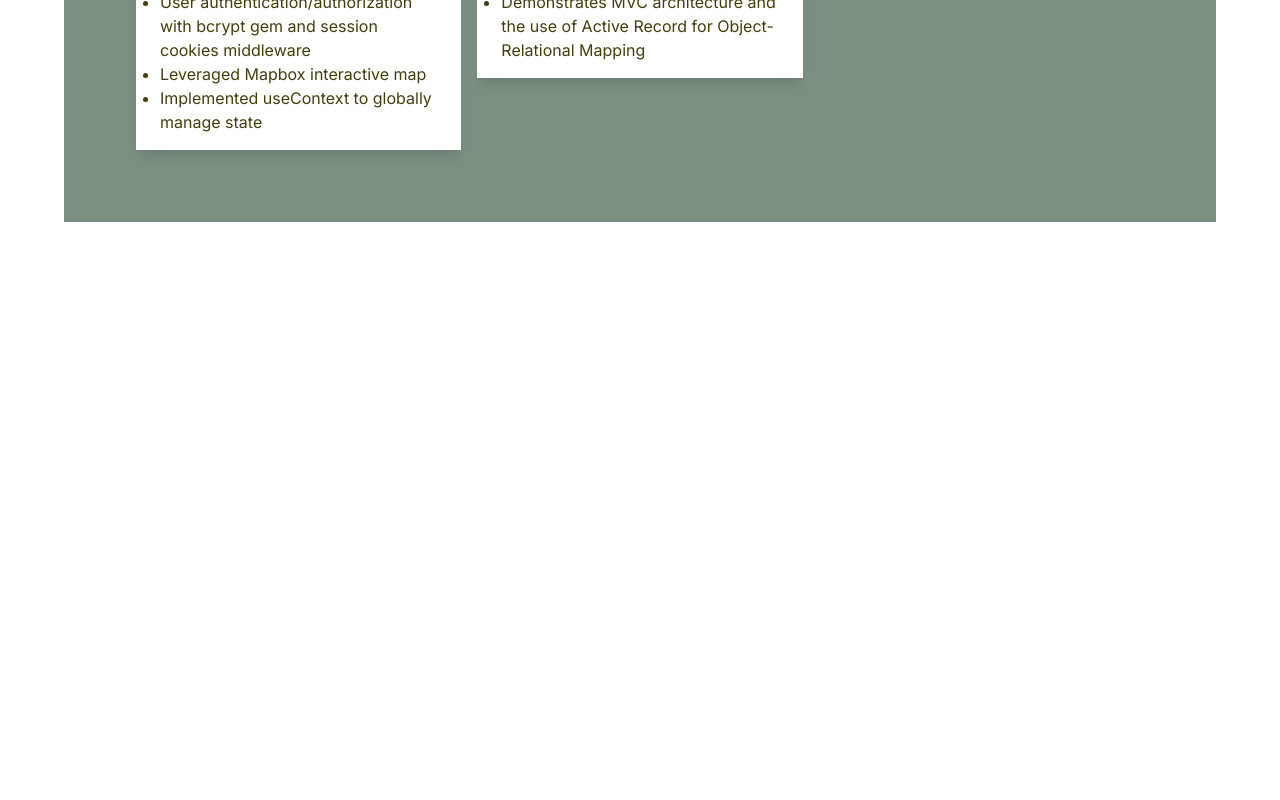
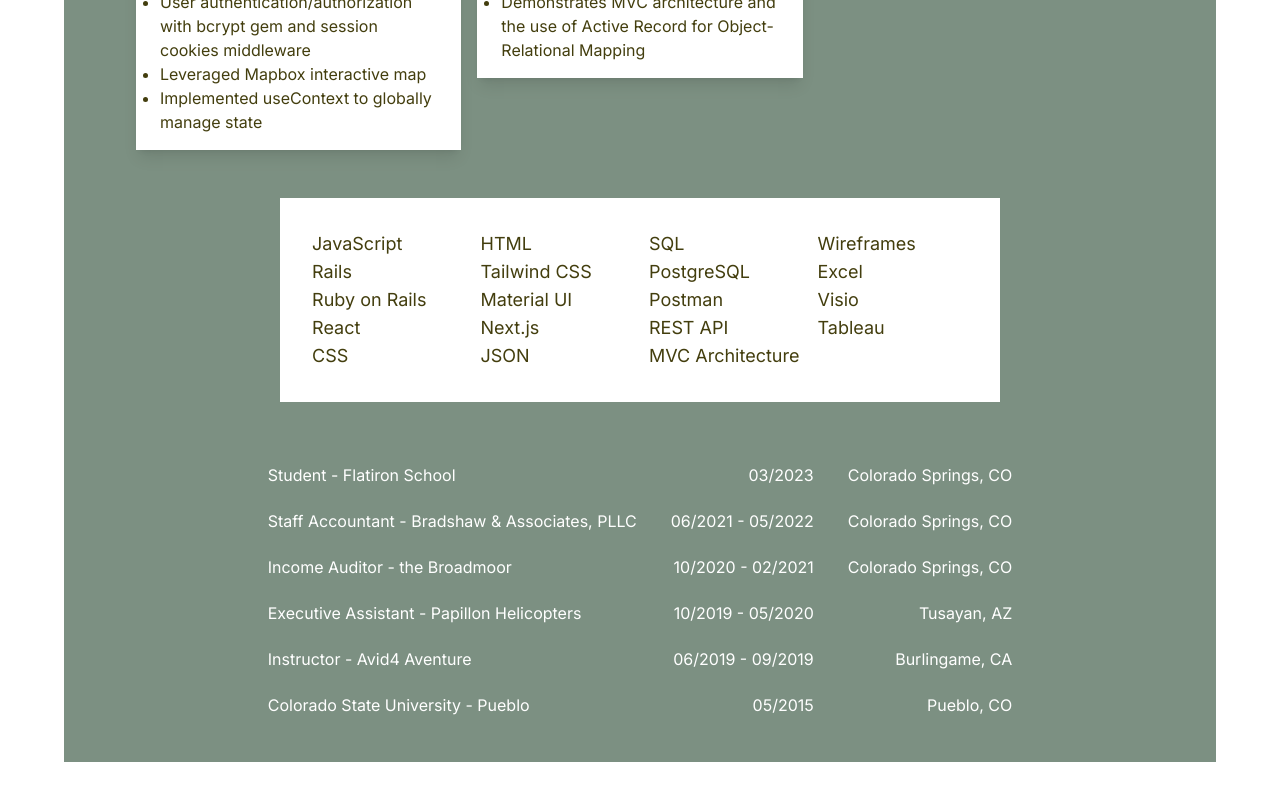
Before and after one commit to JordanTaylorJ/portfolio, a Next.js app: page /portfolio in a window 1280 px wide. Shown: the part 678-1478 px from the top of the page. Before the commit the page ends 964 px from the top, so only its background shows below. Built offline with nearby package versions, Linux system fonts and the light colour scheme.

Commit message:
render skills and experiences components in portfolio/page to edit, create table for work/education in experience and create list of skills

```diff
--- a/src/app/(components)/portfolio/experience.jsx
+++ b/src/app/(components)/portfolio/experience.jsx
@@ -1,6 +1,41 @@
 const Experience = () => {
     return(
-        <h1>expereience hereee</h1>
+        <div className='flex justify-center text-white'>
+        <table className="table-auto border-separate border-spacing-x-8 border-spacing-y-5">
+        <tbody>
+            <tr className="border-b">
+                <td>Student - Flatiron School</td>
+                <td className='text-right'>03/2023</td>
+                <td className='text-right'>Colorado Springs, CO</td>
+            </tr>
+            <tr className="border-b">
+                <td>Staff Accountant - Bradshaw & Associates, PLLC</td>
+                <td className='text-right'>06/2021 - 05/2022</td>
+                <td className='text-right'>Colorado Springs, CO</td>
+            </tr>
+            <tr className="border-b">
+                <td>Income Auditor - the Broadmoor</td>
+                <td className='text-right'>10/2020 - 02/2021</td>
+                <td className='text-right'>Colorado Springs, CO</td>
+            </tr>
+            <tr className="border-b">
+                <td>Executive Assistant - Papillon Helicopters</td>
+                <td className='text-right'>10/2019 - 05/2020</td>
+                <td className='text-right'>Tusayan, AZ</td>
+            </tr>
+            <tr className="border-b">
+                <td>Instructor - Avid4 Aventure</td>
+                <td className='text-right'>06/2019 - 09/2019</td>
+                <td className='text-right'>Burlingame, CA</td>
+            </tr>
+            <tr>
+                <td>Colorado State University - Pueblo</td>
+                <td className='text-right'>05/2015</td>
+                <td className='text-right'>Pueblo, CO</td>
+            </tr>
+        </tbody>
+      </table>
+      </div>
     )
 }
 
--- a/src/app/(components)/portfolio/page.js
+++ b/src/app/(components)/portfolio/page.js
@@ -17,7 +17,8 @@
         </div>
         <Projects/>
 
-
+        <Skills/>
+        <Experience/>
         </main>
     )
 }
--- a/src/app/(components)/portfolio/skills.jsx
+++ b/src/app/(components)/portfolio/skills.jsx
@@ -1,6 +1,21 @@
 const Skills = () => {
+
+    const list = [
+        'JavaScript', 'Rails', 'Ruby on Rails', 'React', 'CSS', 'HTML', 'Tailwind CSS', 'Material UI', 'Next.js','JSON', 'SQL', 'PostgreSQL', 'Postman',
+        'REST API', 'MVC Architecture', 'Wireframes', 'Excel', 'Visio', 'Tableau',
+    ]
     return(
-        <h1>skillzz</h1>
+        <>
+
+        <div className=' flex justify-center m-10'>
+
+        <ul className=' p-8 bg-white columns-4 text-lg text-brown'>
+            {list.map(item => {
+                return(<li>{item}</li>)
+            })}
+        </ul>
+        </div>
+        </>
     )
 }
 
```
